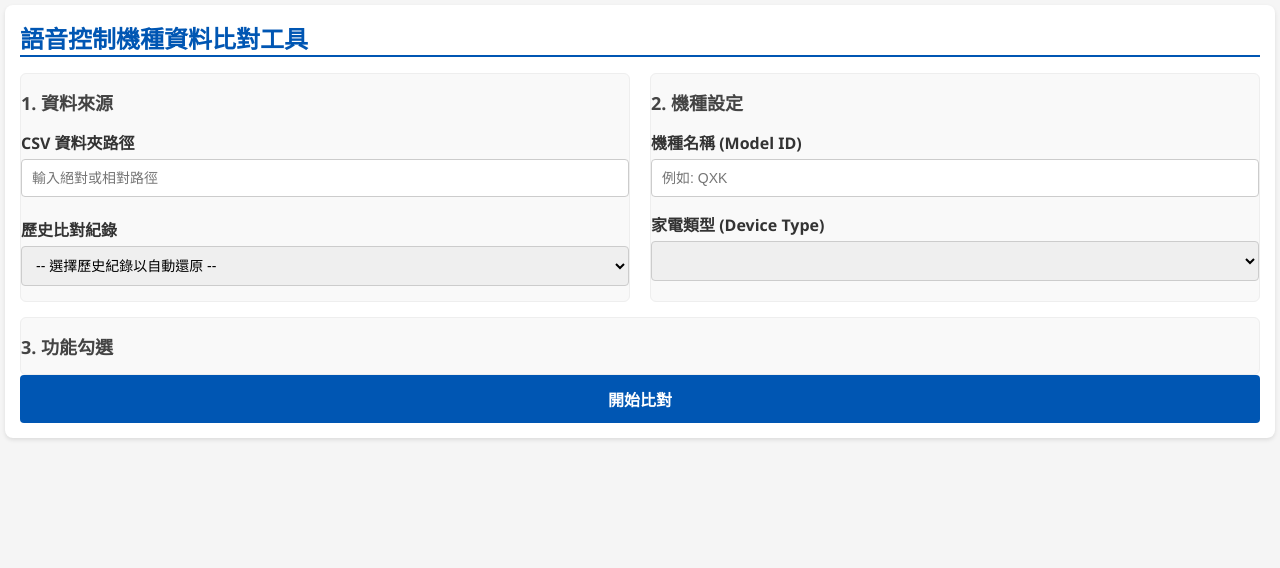
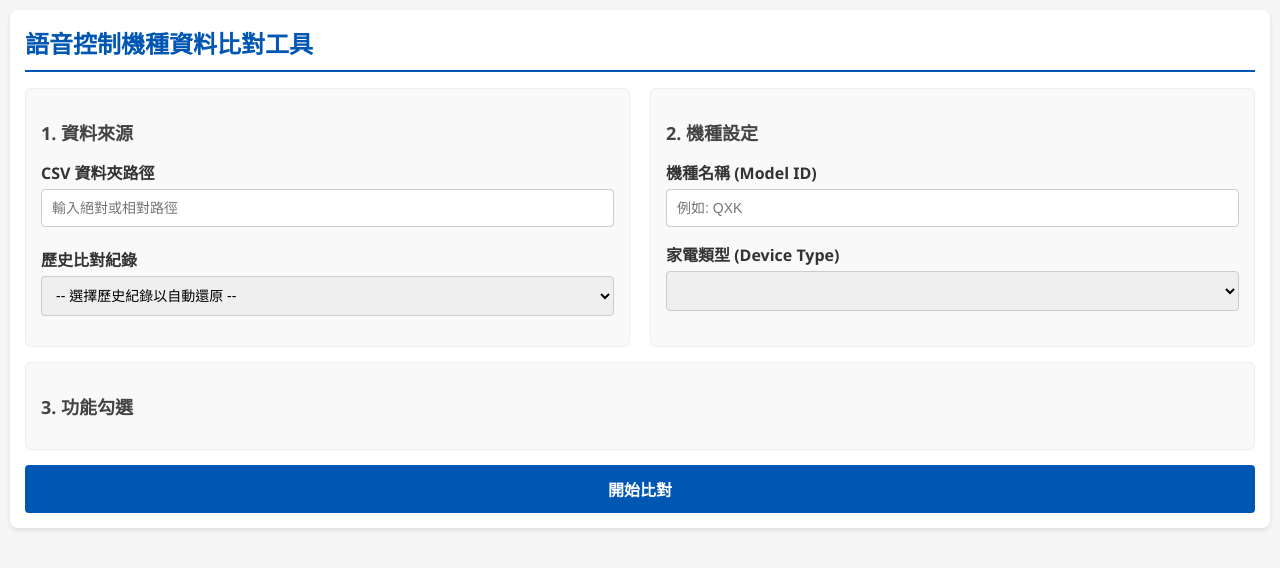
Before and after one commit to luckysmallbird/voice-control-checker, a website: page public/index.html in a window 1280 px wide. Drawn offline with Linux system fonts and the light colour scheme; no server answers.

Commit message:
chore: 版面調整

```diff
--- a/public/style.css
+++ b/public/style.css
@@ -3,7 +3,7 @@ body {
     background-color: #f5f5f5;
     color: #333;
     margin: 0;
-    padding: 5px;
+    padding: 10px;
 }
 
 .container {
@@ -19,15 +19,19 @@ h1 {
     font-size: 24px;
     margin-top: 0;
     border-bottom: 2px solid #0056b3;
+    padding-bottom: 10px;
     color: #0056b3;
 }
 
 h2 {
     font-size: 18px;
+    margin-bottom: 15px;
     color: #444;
 }
 
 .section {
+    margin-bottom: 15px;
+    padding: 15px;
     background: #f9f9f9;
     border-radius: 6px;
     border: 1px solid #eee;
```
